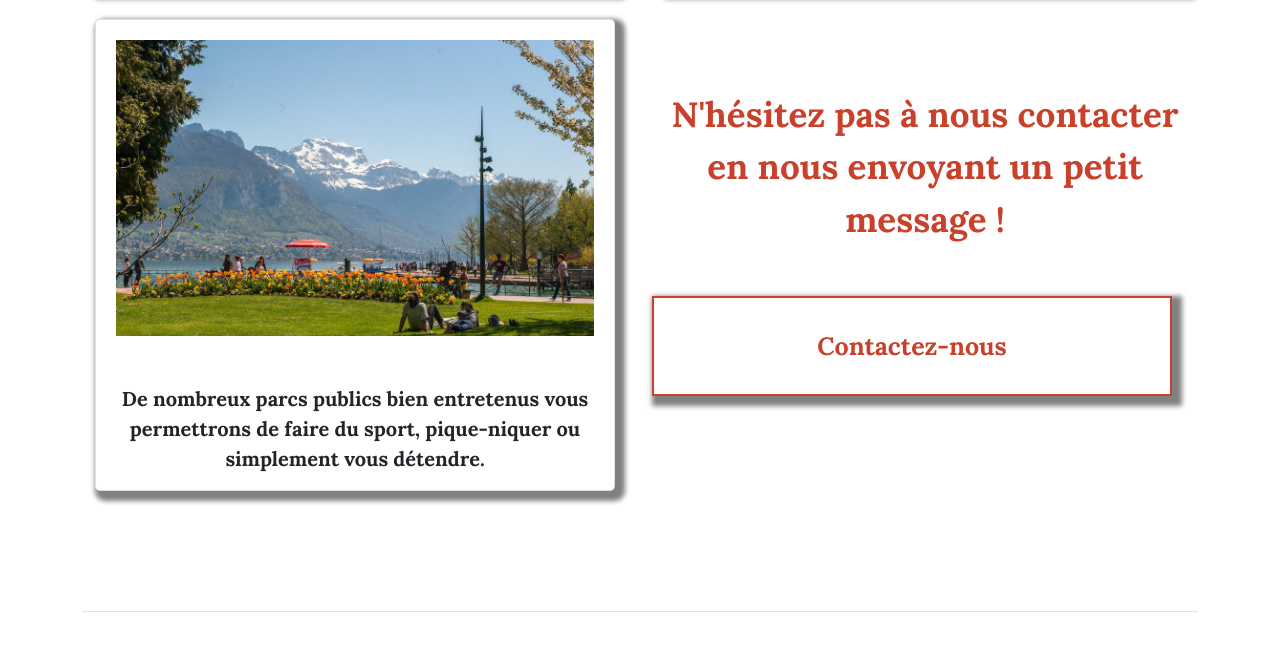
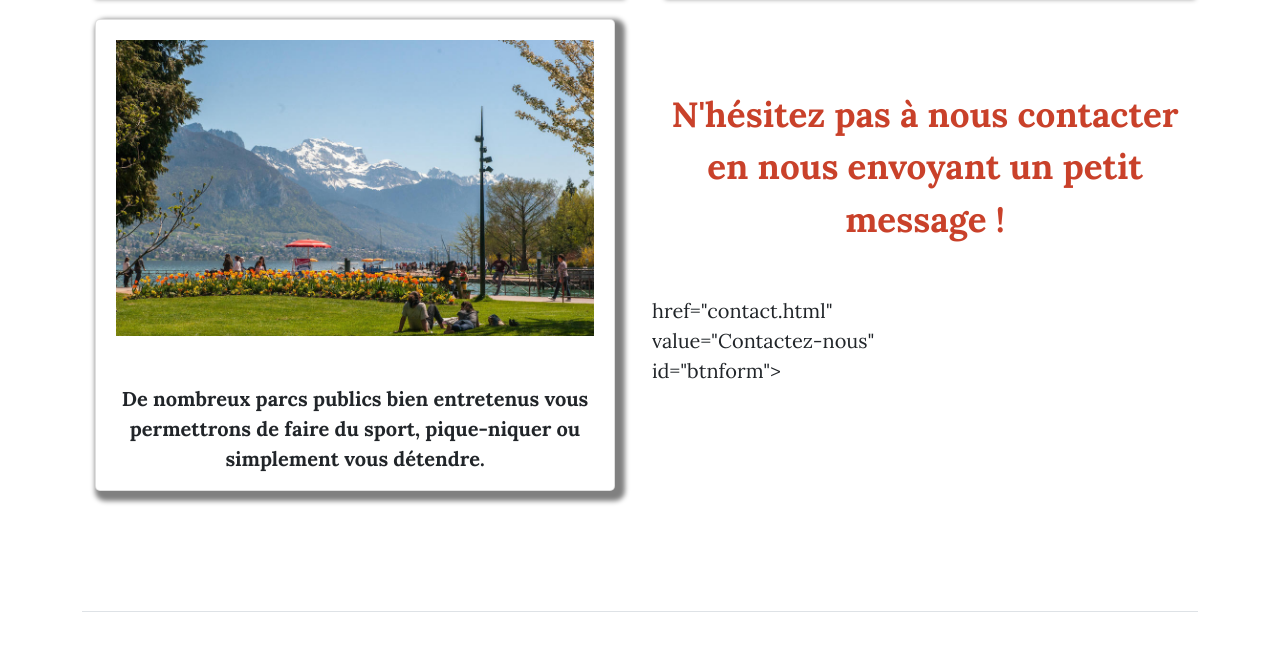
Before and after one commit to ZakAADDI/Annecy, a plain HTML site: page index.html in a window 1280 px wide. Shown: the part 4547-5198 px from the top of the page. Drawn offline with nearby package versions, Linux system fonts and the light colour scheme.

Commit message:
Update index.html

```diff
--- a/index.html
+++ b/index.html
@@ -117,8 +117,7 @@
                 <h2>Vous avez une question ?</h2>
                 <p id="nouscontacter">N'hésitez pas à nous contacter en nous envoyant un petit message !</p>
 
-            <div class="col-md-6">
-                <input type="button" onclick="contact();" value="Contactez-nous" id="btnform">
+            <div class="col-md-6">   href="contact.html" value="Contactez-nous" id="btnform">
             </div>
 
         </div>
```
